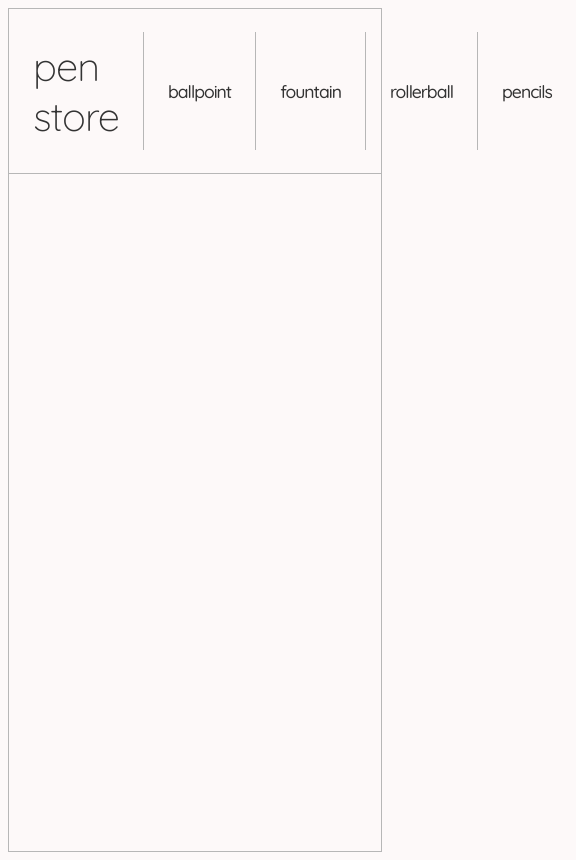
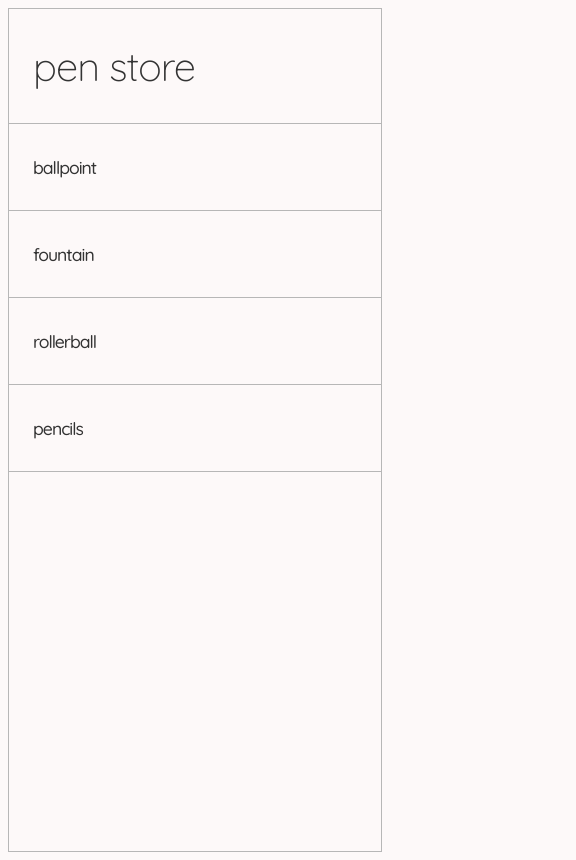
Before and after one commit to GianMasto/pen-store-react, a React (Create React App) app: page / in a window 390 px wide. Shown: the whole page, 576 px wide, since content can reach past the window. Built offline with nearby package versions, Linux system fonts and the light colour scheme.

Commit message:
added responsiveness for NavBar component

```diff
--- a/src/components/NavBar/NavBar.css
+++ b/src/components/NavBar/NavBar.css
@@ -31,3 +31,22 @@ nav .nav-link:hover {
   background-color: #333;
   color: #fdf9f9;
 }
+
+@media(max-width: 991px) {
+  nav {
+    flex-direction: column;
+  }
+  nav .nav-items {
+    flex-direction: column;
+  }
+  nav .nav-item {
+    border-left: none;
+    border-top: 1px solid #b7b7b7;
+    width: 100%;
+    justify-content: flex-start;
+  }
+  nav .nav-link {
+    width: 100%;
+    padding: 2rem 1.5rem;
+  }
+}
```
